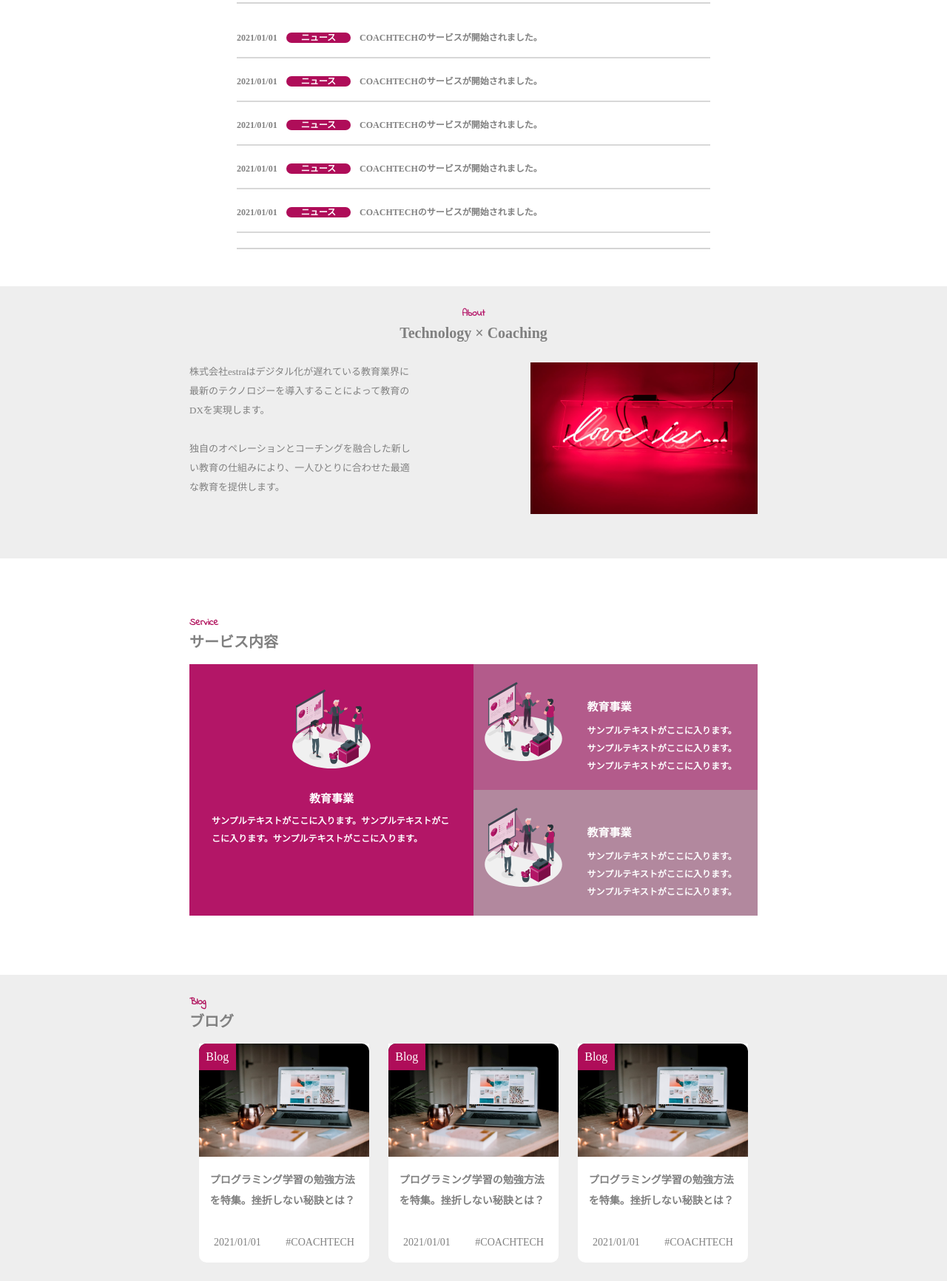
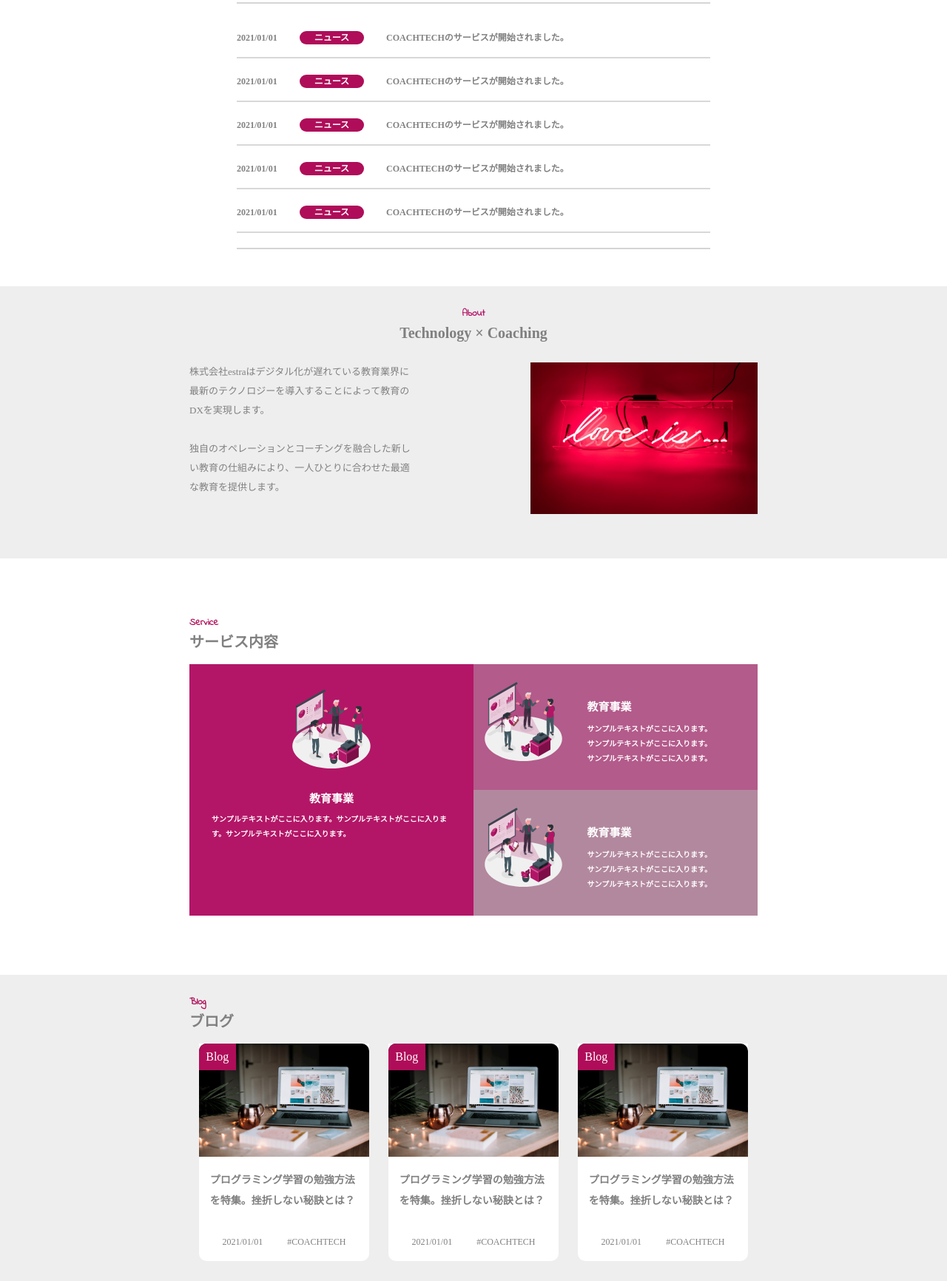
Before and after one commit to naoneko1974/20230706_nagaoka_lp, a plain HTML site: page 20230706_nagaoka/index.html in a window 1280 px wide. Shown: the part 731-2463 px from the top of the page at 74% size. Drawn offline with Linux system fonts and the light colour scheme; a web font is replaced by a local one.

Commit message:
lp演習問題修正

```diff
--- a/20230706_nagaoka/css/style.css
+++ b/20230706_nagaoka/css/style.css
@@ -100,7 +100,8 @@ li{
     border-bottom: 2px solid #d8d8d8;
 }
 .news__contents-list spam{
-    padding: 0 20px;
+    margin: 0 30px;
+    padding: 2px 20px;
     border-radius:10px;
     background-color:rgb(175, 13, 89);
     color:white;
@@ -174,7 +175,7 @@ li{
     font-weight: bold;
 }
 .service__grid li{
-    font-size: 12px;
+    font-size: 10px;
     font-weight: bold;
 }
 .service__grid-ptn1{
@@ -206,7 +207,7 @@ li{
     margin:5px 30px;
     text-align: left;
     line-height: 2.0;
-    font-size: 12px;
+    font-size: 10px;
     font-weight: bold;
 }
 .service__grid-ptn2-img{
@@ -302,7 +303,7 @@ li{
 }
 .blog__card-tag{
     text-align: center;
-    font-size: 14px;
+    font-size: 12px;
     color:grey;
     padding: 20px 0;
 }
@@ -375,12 +376,12 @@ li{
     position: relative;
 }
 .link__ricruit-img{
-    width:100%;
+    width:50vw;
 }
 .link__ricruit-ttl{
     position: absolute;
     top:50%;
-    left: 40%;
+    left:40%;
     font-weight: bold;
     font-size:25px;
     color:white;
@@ -389,7 +390,7 @@ li{
     position: relative;
 }
 .link__interview-img{
-    width:100%;
+    width:50vw;
 }
 .link__interview-ttl{
     position: absolute;
```
Also changed, not shown: 20230706_nagaoka/index.html (+5 -5 lines).
